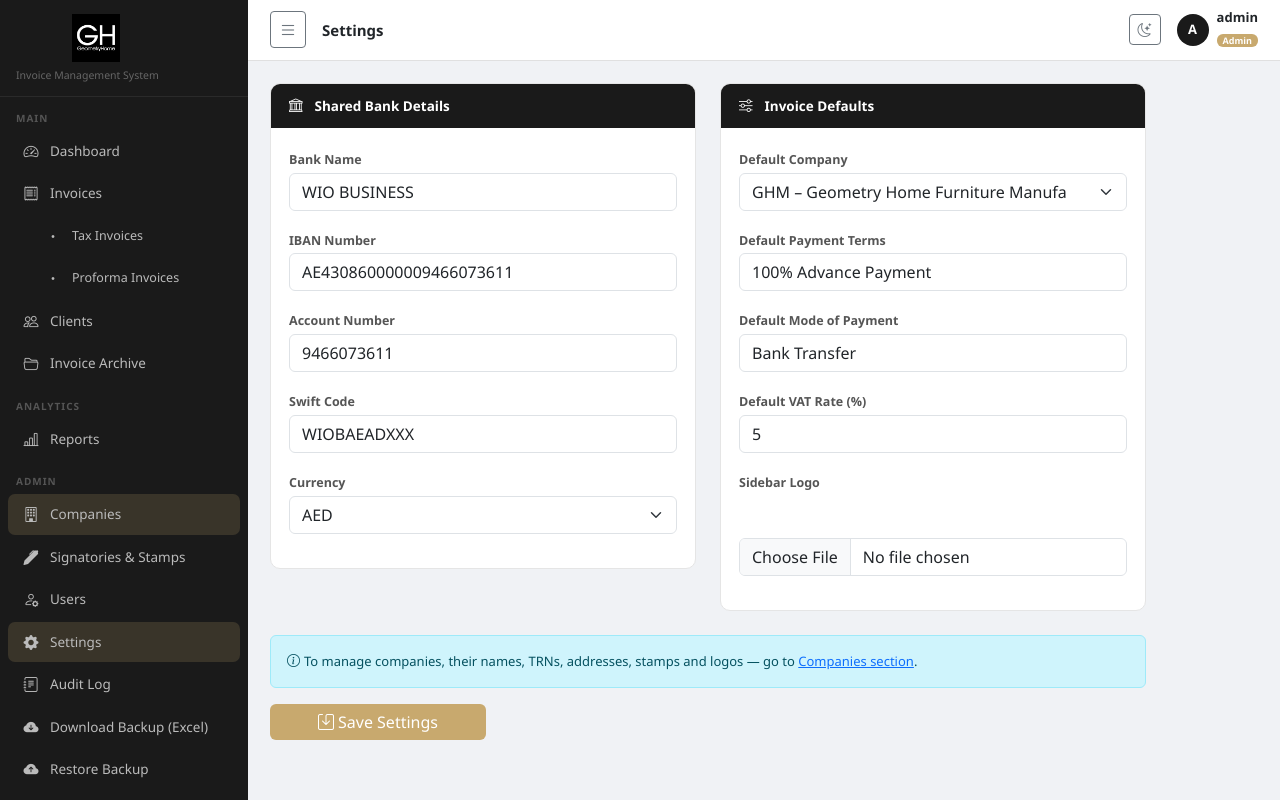
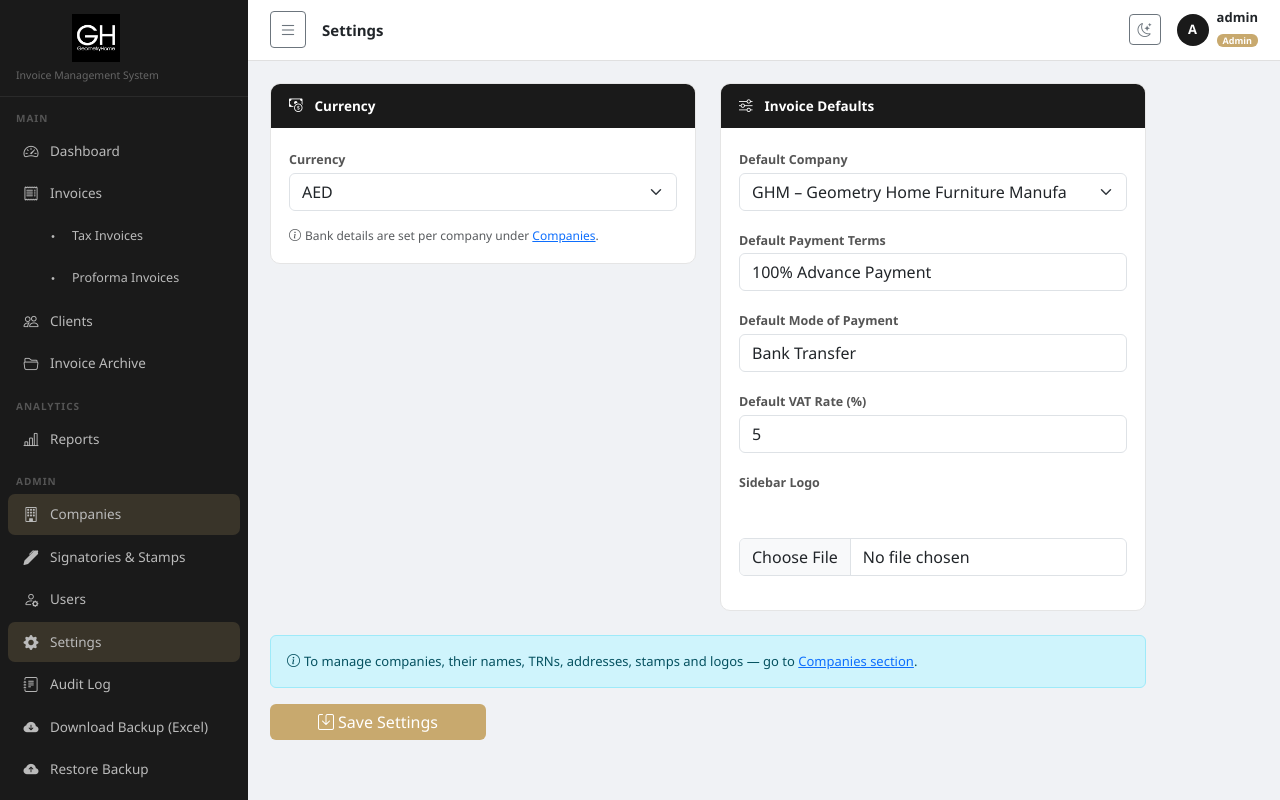
Before and after one commit to deniljoseph/gh-invoicing, a Flask app: page /settings in a window 1280 px wide. Run offline with Flask 3, Linux system fonts and the light colour scheme; the visitor is signed in with stand-in values (Sample User, id 1); data comes from the database, SQL or seed files in the repository; some libraries are stand-ins or nearby versions.

Commit message:
fix: Migrate legacy bank details to company records and update UI to reflect changes

```diff
--- a/app.py
+++ b/app.py
@@ -328,6 +328,18 @@ def init_db():
                 conn.execute("INSERT INTO stamps(name,company_id,image_path,is_active,is_default) VALUES(?,?,?,1,?)",
                             (sname, co_id, spath, isdef))
 
+    # One-time: legacy shared bank details (formerly in Settings) now live on the company.
+    # Applied only to GHM (the account those details belong to) and only if GHM has no bank account yet.
+    try:
+        ghm = conn.execute("SELECT id,bank_iban,bank_account FROM companies WHERE code='GHM'").fetchone()
+        if ghm and not (ghm['bank_iban'] or '').strip() and not (ghm['bank_account'] or '').strip():
+            legacy = {r['key']: r['value'] for r in conn.execute("SELECT key,value FROM settings WHERE key IN ('bank_name','bank_iban','bank_account','bank_swift')").fetchall()}
+            if (legacy.get('bank_iban') or legacy.get('bank_account')):
+                _p = '%s' if USE_PG else '?'
+                conn.execute(f"UPDATE companies SET bank_name={_p},bank_iban={_p},bank_account={_p},bank_swift={_p} WHERE id={_p}",
+                             (legacy.get('bank_name',''),legacy.get('bank_iban',''),legacy.get('bank_account',''),legacy.get('bank_swift',''),ghm['id']))
+    except Exception:
+        app.logger.exception('legacy bank migration skipped')
     conn.commit()
     conn.close()
 
@@ -373,12 +385,10 @@ def get_company(cid):
 
 BANK_KEYS = ('bank_name','bank_iban','bank_account','bank_swift')
 
-def bank_for_company(co, s):
-    """Company's own bank account if it has one, otherwise the shared bank details from Settings."""
+def bank_for_company(co, s=None):
+    """Bank details come only from the company's own record (Companies section)."""
     c = dict(co) if co else {}
-    if (c.get('bank_iban') or '').strip() or (c.get('bank_account') or '').strip():
-        return {k: (c.get(k) or '') for k in BANK_KEYS}
-    return {k: (s.get(k,'') or '') for k in BANK_KEYS}
+    return {k: (c.get(k) or '') for k in BANK_KEYS}
 
 def audit(action, details=''):
     if 'user_id' in session:
@@ -671,10 +681,10 @@ def _save_inv_impl(iid,s,held):
         'client_country':f.get('client_country',''),
         'client_telephone':f.get('client_telephone',''),
         'client_email':f.get('client_email',''),
-        'bank_name':f.get('bank_name',s.get('bank_name','')),
-        'bank_iban':f.get('bank_iban',s.get('bank_iban','')),
-        'bank_account':f.get('bank_account',s.get('bank_account','')),
-        'bank_swift':f.get('bank_swift',s.get('bank_swift','')),
+        'bank_name':f.get('bank_name',''),
+        'bank_iban':f.get('bank_iban',''),
+        'bank_account':f.get('bank_account',''),
+        'bank_swift':f.get('bank_swift',''),
         'currency':f.get('currency','AED'),
         'subtotal':sub,'vat_amount':vat,'net_payable':net,
         'amount_in_words':n2w(net),
@@ -1492,7 +1502,7 @@ def delete_user(uid):
 def company_settings():
     if request.method=='POST':
         f=request.form; conn=get_db()
-        for k in ['bank_name','bank_iban','bank_account','bank_swift','currency',
+        for k in ['currency',
                   'default_payment_terms','default_mode_of_payment','default_vat_rate','default_company_id']:
             if k in f:
                 if USE_PG:
--- a/templates/company_form.html
+++ b/templates/company_form.html
@@ -76,7 +76,7 @@
         </div>
 
         <div class="col-12" id="bank">
-          <div class="fw-bold mt-2" style="font-size:13px;"><i class="bi bi-bank me-1"></i>Bank Account <small class="text-muted fw-normal">(shown on this company's invoices; if left empty, the Shared Bank Details from Settings are used)</small></div>
+          <div class="fw-bold mt-2" style="font-size:13px;"><i class="bi bi-bank me-1"></i>Bank Account <small class="text-muted fw-normal">(shown on this company's invoices)</small></div>
         </div>
         <div class="col-md-6">
           <label class="form-label">Bank Name</label>
--- a/templates/settings.html
+++ b/templates/settings.html
@@ -1,12 +1,9 @@
 {% extends 'base.html' %}{% block title %}Settings{% endblock %}{% block pt %}Settings{% endblock %}
 {% block content %}
 <form method="POST" enctype="multipart/form-data"><div class="row g-4" style="max-width:900px;">
-<div class="col-lg-6"><div class="pc"><div class="ph"><i class="bi bi-bank me-1"></i>Shared Bank Details</div><div style="padding:18px;">
-  <div class="mb-3"><label class="form-label">Bank Name</label><input type="text" name="bank_name" class="form-control" value="{{ s.get('bank_name','') }}"></div>
-  <div class="mb-3"><label class="form-label">IBAN Number</label><input type="text" name="bank_iban" class="form-control" value="{{ s.get('bank_iban','') }}"></div>
-  <div class="mb-3"><label class="form-label">Account Number</label><input type="text" name="bank_account" class="form-control" value="{{ s.get('bank_account','') }}"></div>
-  <div class="mb-3"><label class="form-label">Swift Code</label><input type="text" name="bank_swift" class="form-control" value="{{ s.get('bank_swift','') }}"></div>
+<div class="col-lg-6"><div class="pc"><div class="ph"><i class="bi bi-cash-coin me-1"></i>Currency</div><div style="padding:18px;">
   <div class="mb-3"><label class="form-label">Currency</label><select name="currency" class="form-select">{% for c in ['AED','USD','EUR','GBP','SAR'] %}<option value="{{ c }}" {{ 'selected' if s.get('currency','AED')==c }}>{{ c }}</option>{% endfor %}</select></div>
+  <p class="text-muted mb-0" style="font-size:12px;"><i class="bi bi-info-circle me-1"></i>Bank details are set per company under <a href="{{ url_for('companies') }}">Companies</a>.</p>
 </div></div></div>
 <div class="col-lg-6"><div class="pc"><div class="ph"><i class="bi bi-sliders me-1"></i>Invoice Defaults</div><div style="padding:18px;">
   <div class="mb-3"><label class="form-label">Default Company</label><select name="default_company_id" class="form-select">{% for co in companies %}<option value="{{ co.id }}" {{ 'selected' if s.get('default_company_id','1')==co.id|string }}>{{ co.code }} – {{ co.name[:30] }}</option>{% endfor %}</select></div>
```
